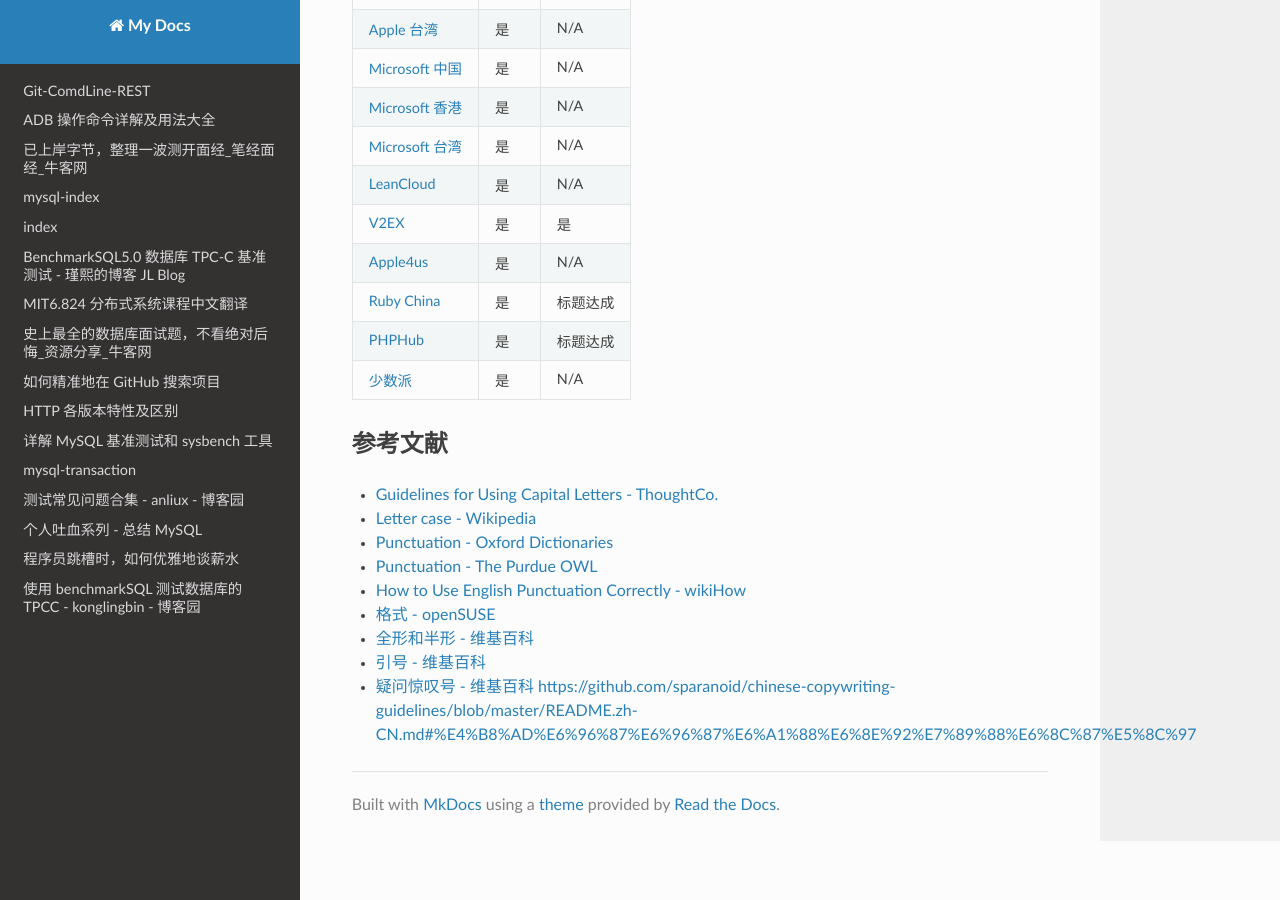
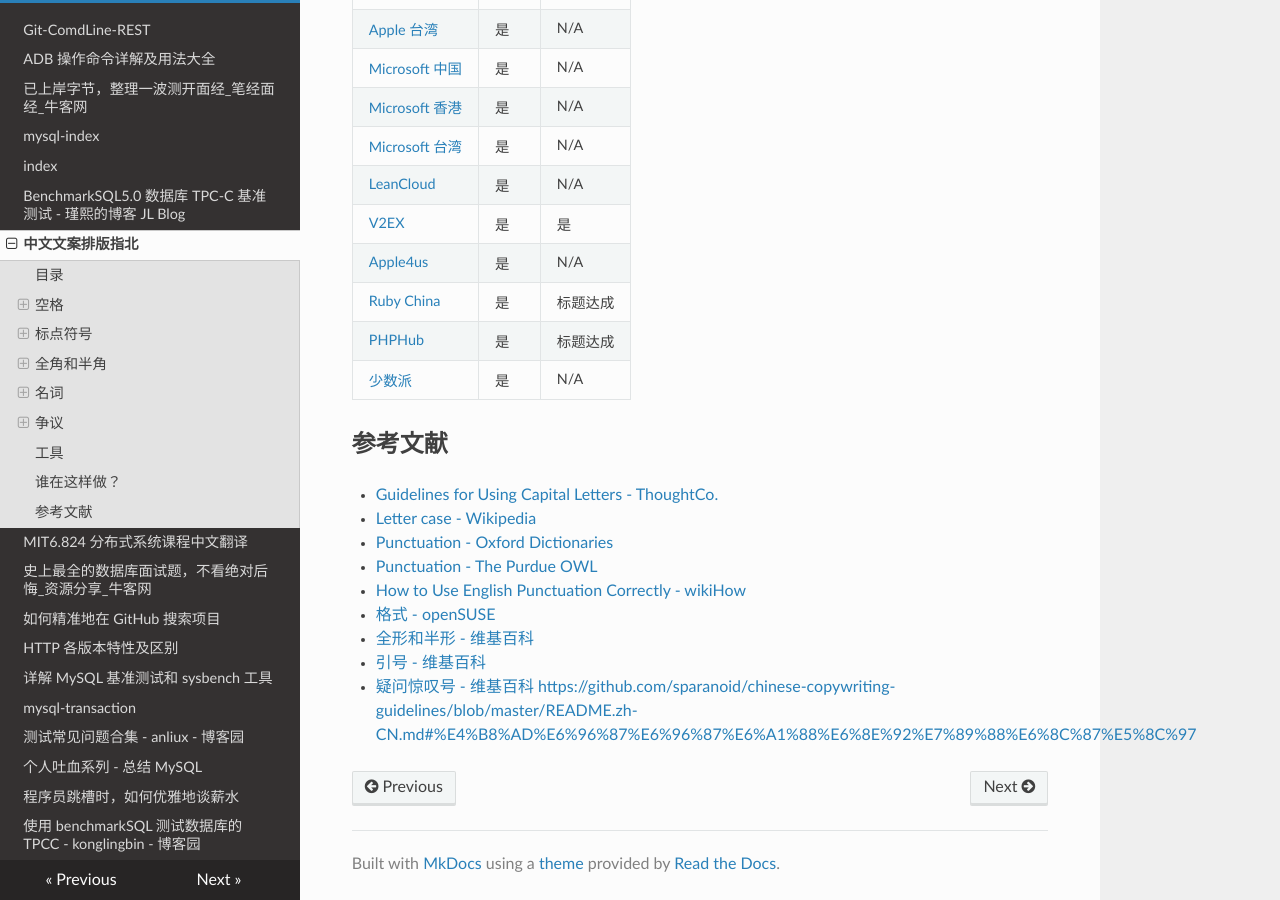
Before and after one commit to WadeStack/test, an MkDocs documentation site: the page built from docs/中文文案排版指北.md, in a window 1280 px wide and 900 px high, scrolled down 8134 px. Built offline with MkDocs 1.6.1, drawn with Linux system fonts in a browser that asks for light colours; nearby versions of some CDN libraries; old or Windows-style settings are respelled for this version of MkDocs.

Commit message:
:memo: mkdocs update

```diff
--- a/mkdocs.yml
+++ b/mkdocs.yml
@@ -8,6 +8,7 @@
     - mysql-index: mysql-index.md
     - index: index.md
     - BenchmarkSQL5.0 数据库 TPC-C 基准测试 - 瑾熙的博客 JL Blog: BenchmarkSQL5.0 数据库 TPC-C 基准测试 - 瑾熙的博客 JL Blog.md
+    - 中文文案排版指北: 中文文案排版指北.md
     - MIT6.824 分布式系统课程中文翻译: MIT6.824 分布式系统课程中文翻译.md
     - 史上最全的数据库面试题，不看绝对后悔_资源分享_牛客网: 史上最全的数据库面试题，不看绝对后悔_资源分享_牛客网.md
     - 如何精准地在 GitHub 搜索项目: 如何精准地在 GitHub 搜索项目.md
```
